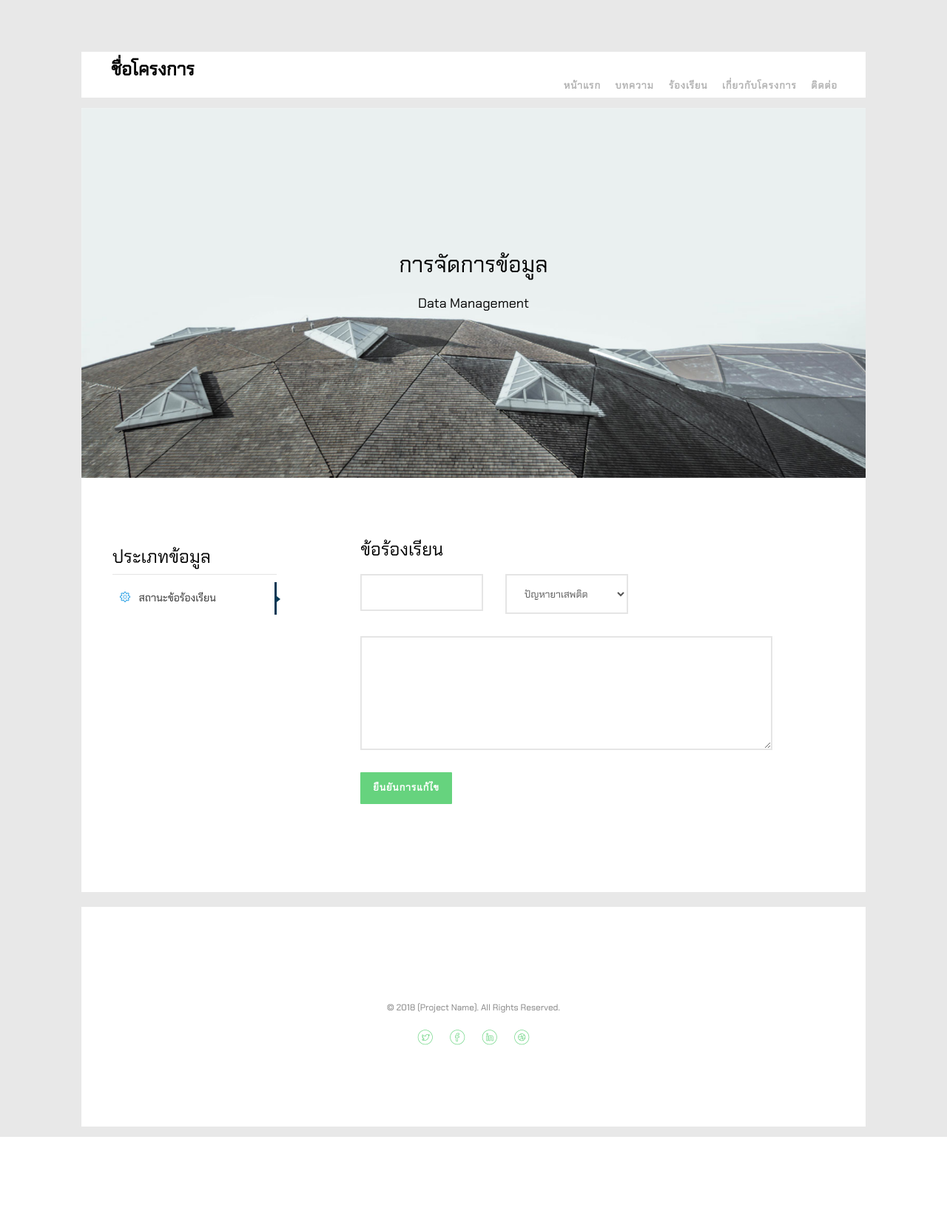
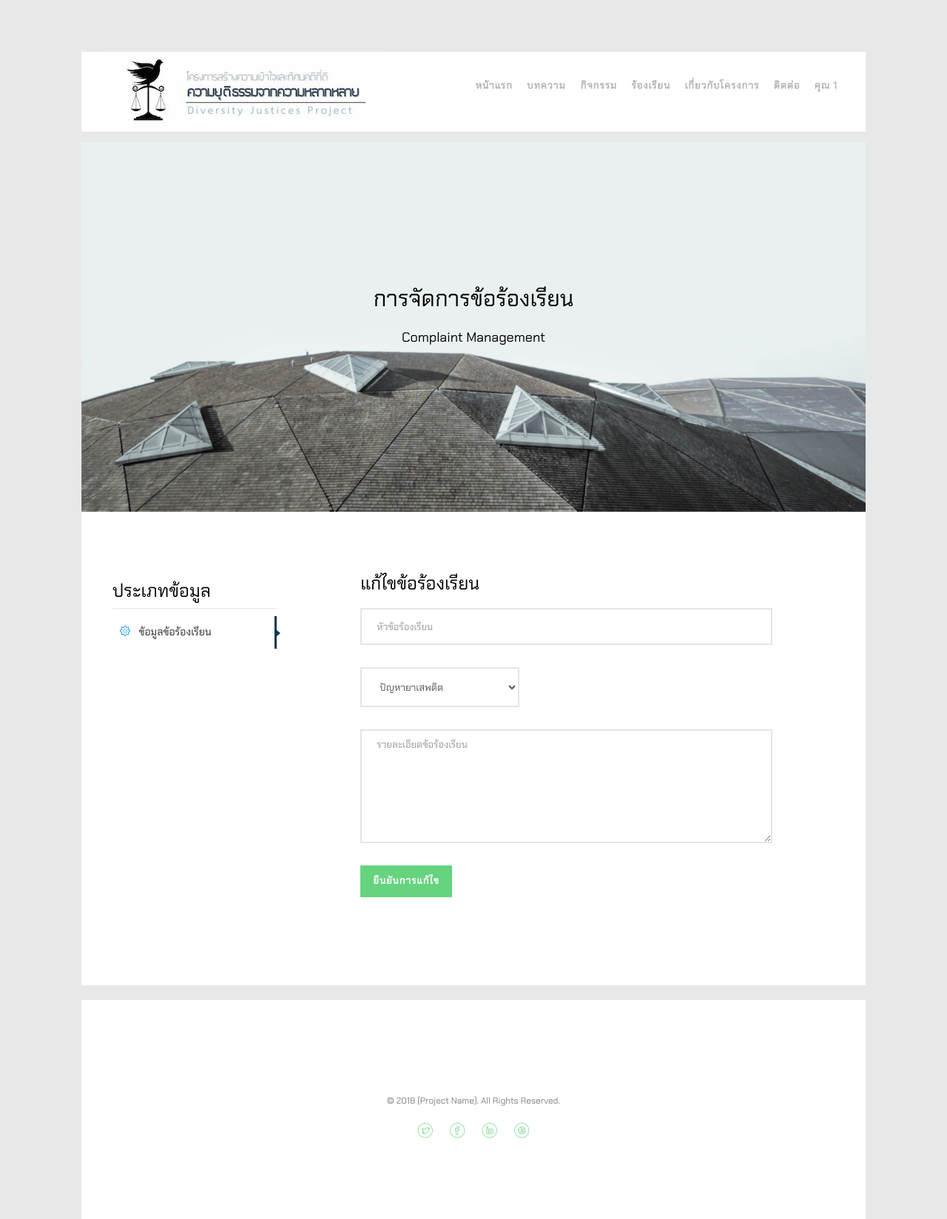
Before and after one commit to Justice-Deepsouth/justice-webproject, a PHP site: page /complaint_update.php?comp_id=1 in a window 1280 px wide. Shown: the top 1648 px of the page at 74% size. Before the commit the page ends 1537 px from the top, so only its background shows below. Run offline with PHP 8.4, Linux system fonts and the light colour scheme; the visitor is signed in with stand-in values (Sample User, id 1); data comes from the database, SQL or seed files in the repository; data that the repository does not hold is empty; some web fonts are replaced.

Commit message:
update complaint status

```diff
--- a/complaint_add.php
+++ b/complaint_add.php
@@ -216,7 +216,7 @@
 				   			<div class="col-md-6 col-md-offset-3 slider-text slider-text-bg">
 				   				<div class="slider-text-inner text-center">
 				   					<h1>การจัดการข้อร้องเรียน</h1>
-										<h2>Complaint Management</h2>
+									<h2>Complaint Management</h2>
 				   				</div>
 				   			</div>
 				   		</div>
--- a/complaint_update.php
+++ b/complaint_update.php
@@ -4,40 +4,44 @@
     // set current timezone
     date_default_timezone_set("Asia/Bangkok");
 
-    /* if (!isset($_SESSION['user_session_id']) && !isset($_SESSION['user_state'])) {
-		if ($_SESSION['user_state'] != 0) {
-			header("Location: ../index.php");
+    if (isset($_SESSION['user_session_id']) && isset($_SESSION['user_type'])) {
+		// only complainant and justice unit can access
+		// user_type = 0 -> admin
+		if ($_SESSION['user_type'] == 0) {
+			header("Location: admin/admin_main.php");
 		}
-	} */
+	} else {
+		header("Location: index.php");
+	}
+
 	include_once 'php/dbconnect.php';
 	include_once 'php/complaint.php';
 	include_once 'php/complaint_type.php';
+
 	// get connection
     $database = new Database();
 	$db = $database->getConnection();
 
 	$complaint = new Complaint($db);
-		$active = $complaint->complaint_id = $_GET['comp_id'];
-		$result = $complaint->readone($active);
+	$complaint->complaint_id = $_GET['comp_id'];
+	$result = $complaint->readone();
+	$row = mysqli_fetch_array($result,MYSQLI_ASSOC);
 
 	$complaint_type = new Complaint_type($db);
 	$active = true;
 	$resulttype = $complaint_type->readall($active);
 
     // form is submitted
-    if (isset($_POST['complaint-status-submit'])) {
-
+    if (isset($_POST['complaint-update-submit'])) {
         $complaint->complaint_id = $_GET['comp_id'];
 		$complaint->complaint_title = $_POST['complaint-title'];
 		$complaint->complaint_type_id = $_POST['complaint-type-id'];
 		$complaint->complaint_desc = $_POST['complaint-desc'];
-
         // insert
 		if ($complaint->update()) {
 			$success = true;
 			header("Location: complaint_status.php");
         } else {
-
             $success = false;
 		}
     }
@@ -103,7 +107,7 @@
 			<div class="top-menu">
 				<div class="row">
 					<div class="col-xs-2">
-						<div id="fh5co-logo"><a href="index.php">ชื่อโครงการ</a></div>
+						<div id="fh5co-logo"><a href="index.php"><img src="images/logo_7.jpg"></a></div>
 					</div>
 					<div class="col-xs-10 text-right menu-1">
 						<ul>
@@ -117,9 +121,22 @@
 									<li><a href="#">ประเภทบทความ 4</a></li>
 								</ul>
 							</li>
+							<li><a href="#">กิจกรรม</a></li>
 							<li><a href="complaint_login.php">ร้องเรียน</a></li>
 							<li><a href="about.php">เกี่ยวกับโครงการ</a></li>
 							<li><a href="contact.php">ติดต่อ</a></li>
+							<?php
+								if (!isset($_SESSION['user_session_id'])) {
+									echo "<li><a href='complaint_login.php'>เข้าสู่ระบบ</a></li>";
+								} else {
+									echo "<li class='has-dropdown'>";
+									echo "<a href='#'>คุณ " .  $_SESSION['user_id'] . "</a>";
+									echo "<ul class='dropdown'>";
+									echo "<li><a href='#'>ข้อมูลผู้ใช้งาน</a></li>";
+									echo "<li><a href='php/user_logout.php'>ออกจากระบบ</a></li>";
+									echo "</ul></li>";
+								}
+							?>
 						</ul>
 					</div>
 				</div>
@@ -137,8 +154,8 @@
 			   			<div class="row">
 				   			<div class="col-md-6 col-md-offset-3 slider-text slider-text-bg">
 				   				<div class="slider-text-inner text-center">
-				   					<h1>การจัดการข้อมูล</h1>
-										<h2>Data Management</h2>
+				   					<h1>การจัดการข้อร้องเรียน</h1>
+									<h2>Complaint Management</h2>
 				   				</div>
 				   			</div>
 				   		</div>
@@ -157,10 +174,7 @@
 						</header>
 						<aside>
 							<ul class="sidebar-navigation">
-								<!-- <li><a href="admin_main.php"><i class="icon-settings"></i><span> ข้อมูลการติดต่อ</span></a></li>
-								<li><a href="complaint_types_list.php"><i class="icon-settings"></i><span> ประเภทข้อร้องเรียน</span></a></li> -->
-								<li class="active"><a href="complaint_status.php"><i class="icon-settings"></i><span> สถานะข้อร้องเรียน</span></a></li>
-								<!-- <li><a href="users_list.php"><i class="icon-settings"></i><span> ข้อมูลผู้ใช้งาน</span></a></li> -->
+								<li class="active"><a href="complaint_status.php"><i class="icon-settings"></i><span> ข้อมูลข้อร้องเรียน</span></a></li>
 							</ul>
 						</aside>
 					</section><!-- /#sidebar -->
@@ -169,38 +183,42 @@
 				<div class="col-md-7 col-md-push-1 animate-box">
 					<div class="row">
 						<div class="col-md-12">
-							<h3>ข้อร้องเรียน</h3>
+							<h3>แก้ไขข้อร้องเรียน</h3>
 						</div>
 					</div><!-- /.row -->
 					<form role="form" id="complaint" action="<?php $_SERVER['PHP_SELF'] ?>" method="post">
-					<?php $row=mysqli_fetch_array($result,MYSQLI_ASSOC);?>
 					<div class="row">
-						<div class="col-md-4">
+						<div class="col-md-12">
 							<div class="form-group">
-								<input type="text" class="form-control" value="<?php echo $row['complaint_title']; ?>" maxlength="100" name="complaint-title" required>
+								<input type="text" class="form-control" value="<?php echo $row['complaint_title']; ?>" maxlength="100" name="complaint-title" placeholder="หัวข้อร้องเรียน" data-validation="required" data-validation-error-msg="บันทึกหัวข้อร้องเรียน">
 							</div>
 						</div>
-						<div class="col-md-4">
+						<div class="col-md-5">
 							<div class="form-group">
-								<select class="form-control" name="complaint-type-id">
+								<select class="form-control" name="complaint-type-id" data-validation-allowing="range[1;100]" data-validation-error-msg="บันทึกประเภทข้อร้องเรียน">
 								<?php
 								 while ($rowtype = mysqli_fetch_array($resulttype)) {
-										echo '
-										<option value="'.$rowtype['complaint_type_id'].'" selected>'.$rowtype['complaint_type_desc'].'</option>
+									 if ($row['complaint_type_id'] == $rowtype['complaint_type_id']) {
+										echo '<option value="'.$rowtype['complaint_type_id'].'" selected>'.$rowtype['complaint_type_desc'].'</option>
 										';
+									 } else {
+										echo '<option value="' . $rowtype['complaint_type_id'] . '">'.$rowtype['complaint_type_desc'].'</option>
+										';
+									 }
 								}
 								?>
 								</select>
 							</div>
 						</div>
+						<div class="col-md-offset-7"></div>
                         <div class="col-md-12">
 							<div class="form-group">
-                            <textarea name="complaint-desc" class="form-control" id="" cols="30" rows="7" ><?php echo $row['complaint_desc']; ?></textarea>
+                            <textarea name="complaint-desc" class="form-control" id="" cols="30" rows="7" placeholder="รายละเอียดข้อร้องเรียน" data-validation="required" data-validation-error-msg="บันทึกรายละเอียดข้อร้องเรียน"><?php echo $row['complaint_desc']; ?></textarea>
 							</div>
 						</div>
 						<div class="col-md-12">
 							<div class="form-group">
-								<input type="submit" value="ยืนยันการแก้ไข" class="btn btn-primary btn-modify" name="complaint-status-submit">
+								<input type="submit" value="ยืนยันการแก้ไข" class="btn btn-primary btn-modify" name="complaint-update-submit">
 							</div>
 						</div>
 						<div class="col-md-12">
@@ -264,6 +282,11 @@
 	<script src="js/jquery.countTo.js"></script>
 	<!-- Main -->
 	<script src="js/main.js"></script>
+	<!-- jQuery Form Validator -->
+	<script src="js/form-validator/jquery.form-validator.min.js"></script>
+	<script>
+		$.validate();
+	</script>
 
 	</body>
 </html>
--- a/showcomp_state.php
+++ b/showcomp_state.php
@@ -16,10 +16,7 @@
     $db = $database->getConnection();
 
     $complaint_state = new Complaint_state($db);
-
-
 ?>
-
 
 <div class="table-responsive">
     <form role="form" id="complaint-states" method="post" action="complaint_status.php">
```
Also changed, not shown: complaint_status.php (+5 -7 lines), showcomp_desc.php (+3 -6 lines). Lines whose indentation alone changed are shown as unchanged.
